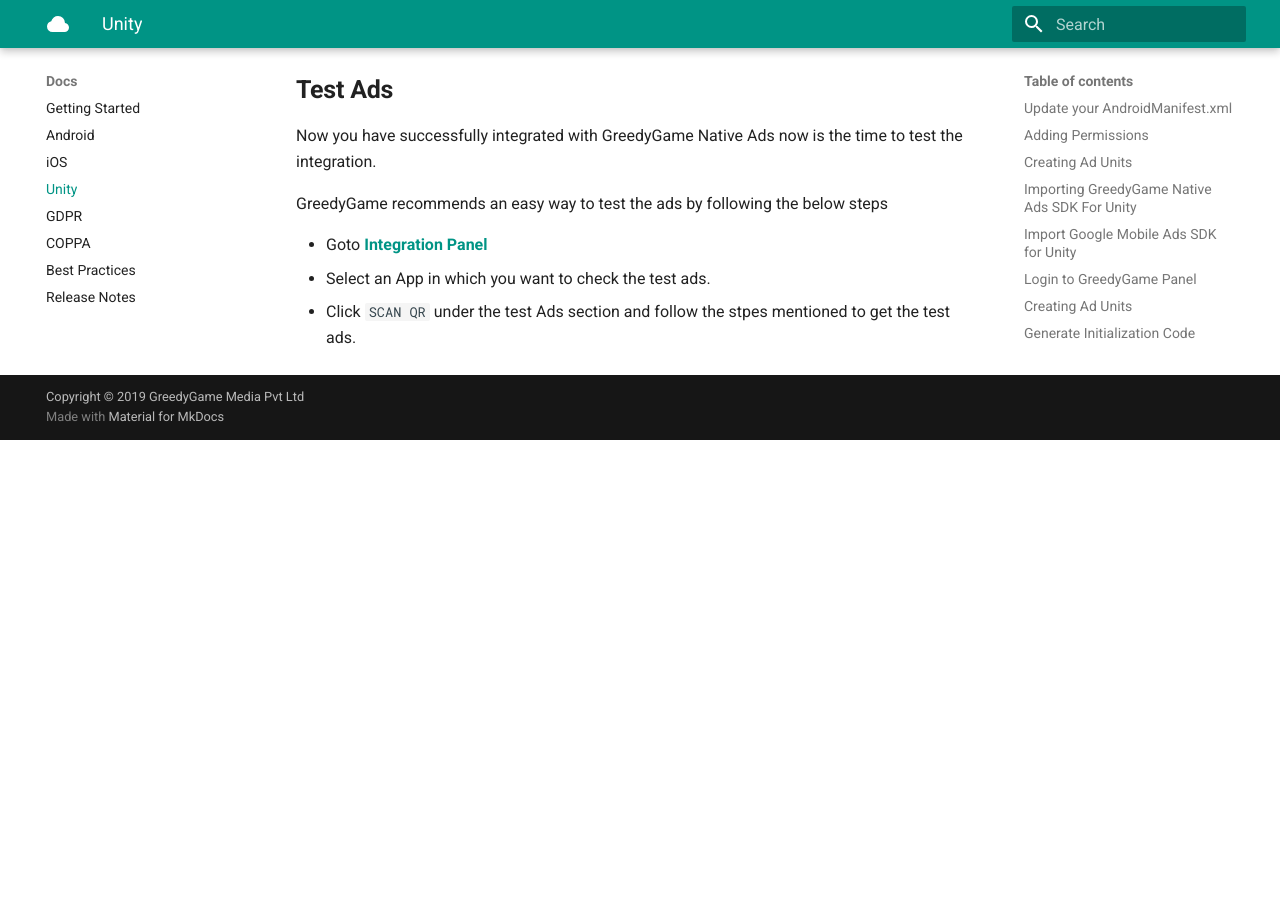
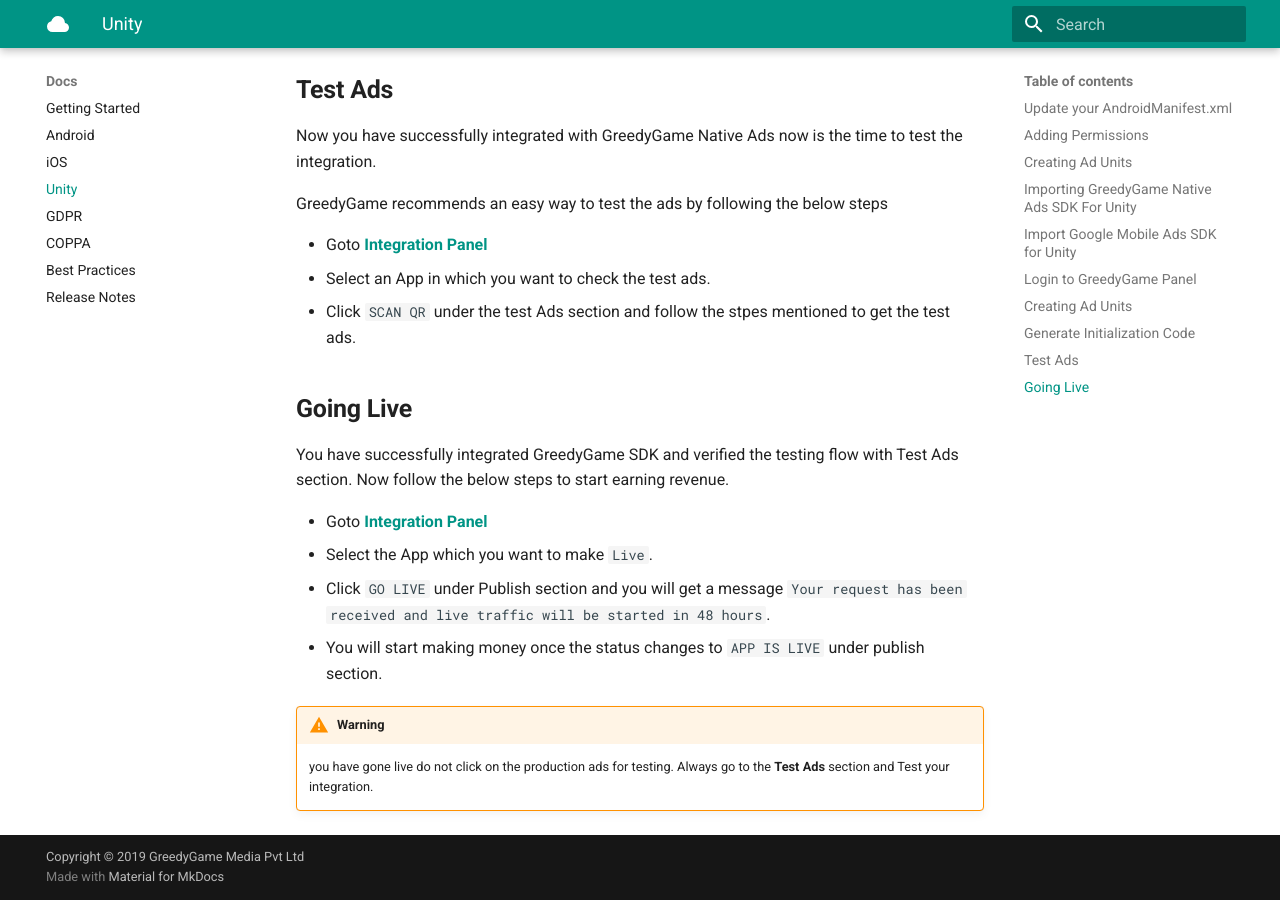
Before and after one commit to GreedyGame/greedygame-docs, an MkDocs documentation site: the page built from docs/unity.md, in a window 1280 px wide and 900 px high, scrolled down 6730 px. Built offline with MkDocs 1.6.1 and Material for MkDocs 9.7.7, drawn with Linux system fonts in a browser that asks for light colours; before the commit the page ends 7170 px from its top, so only the background shows below that.

Commit message:
added the publish part

```diff
--- a/docs/unity.md
+++ b/docs/unity.md
@@ -154,3 +154,16 @@
 * Goto **<a target="_blank" rel="noopener noreferrer" href="https://integration-v2.greedygame.com">Integration Panel</a>**
 * Select an App in which you want to check the test ads.
 * Click `SCAN QR` under the test Ads section and follow the stpes mentioned to get the test ads.
+
+
+## **Going Live**
+
+You have successfully integrated GreedyGame SDK and verified the testing flow with Test Ads section. Now follow the below steps to start earning revenue.
+
+* Goto **<a target="_blank" rel="noopener noreferrer" href="https://integration-v2.greedygame.com">Integration Panel</a>**
+* Select the App which you want to make `Live`.
+* Click  `GO LIVE` under Publish section and you will get a message  `Your request has been received and live traffic will be started in 48 hours`.
+* You will start making money once the status changes to `APP IS LIVE` under publish section.
+
+!!! warning
+    you have gone live do not click on the production ads for testing. Always go to the **Test Ads** section and Test your integration.
```
Also changed, not shown: docs/android-advanced.md (+12 -0 lines), docs/android.md (+3 -3 lines), docs/ios-advanced.md (+13 -0 lines), docs/ios.md (+13 -0 lines), docs/unity-advanced.md (+13 -0 lines).
